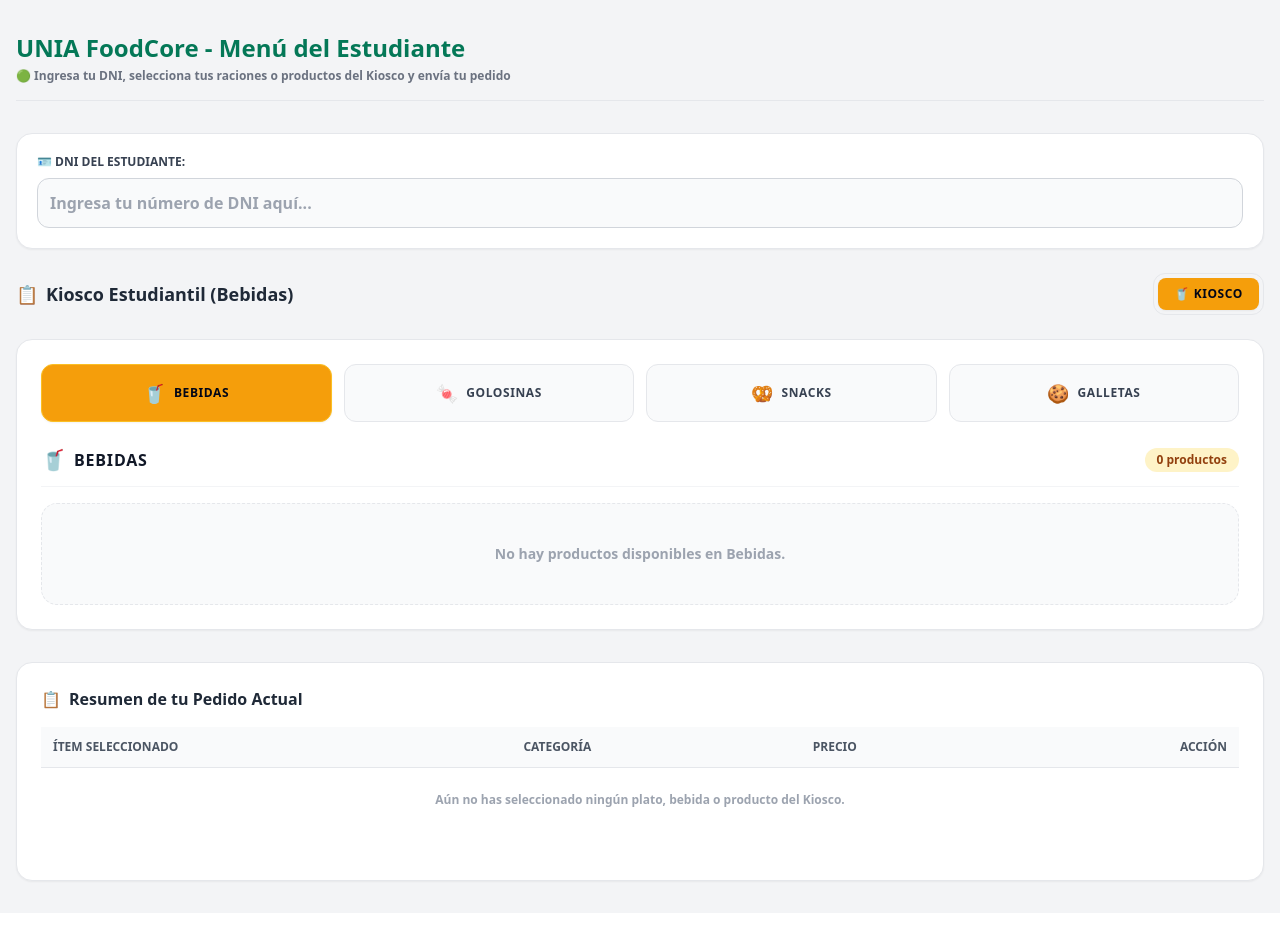
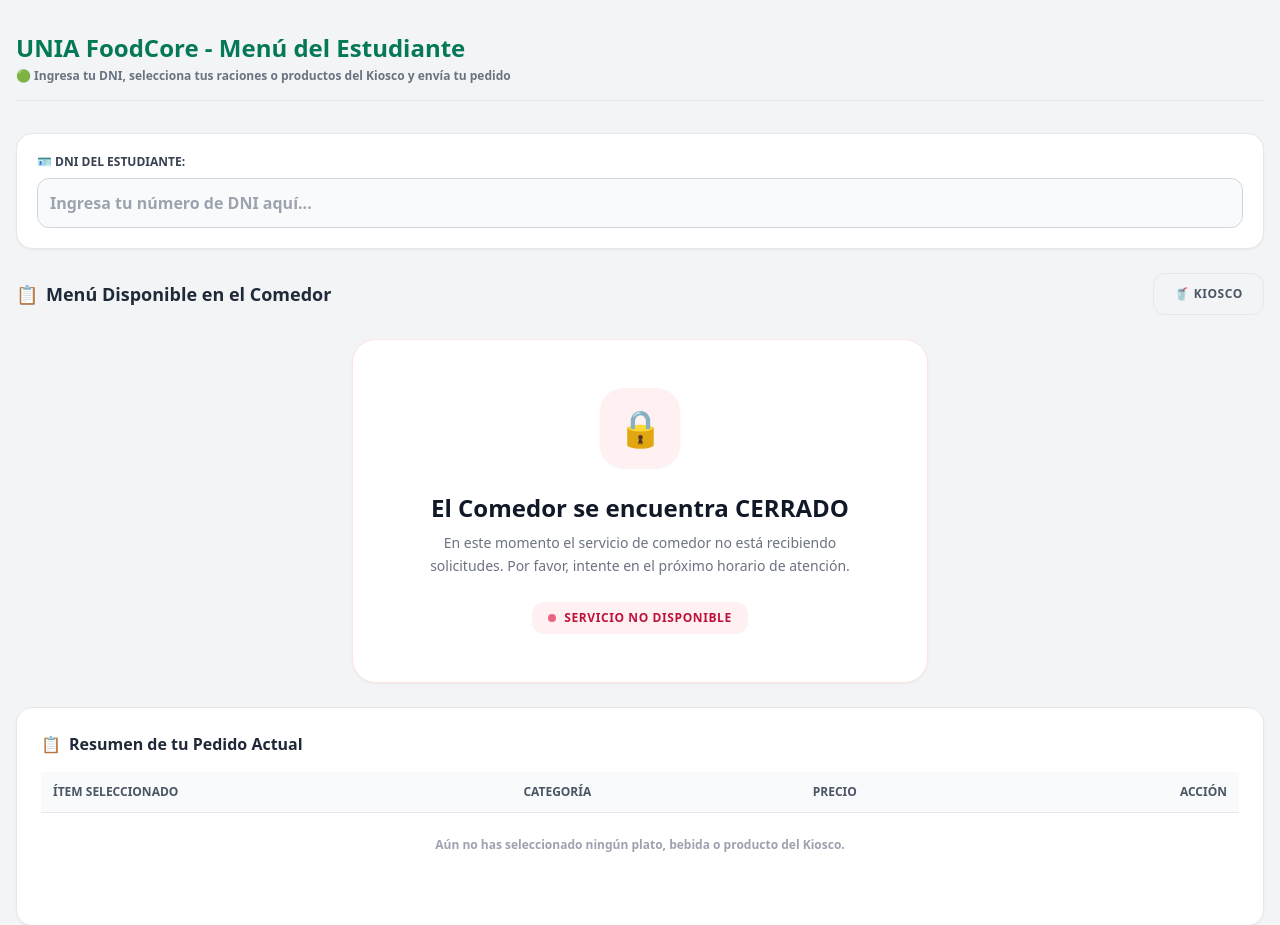
Before and after one commit to mozombiteluis13-boop/unia-foodcore, a Laravel app: page /estudiante/pedido in a window 1280 px wide. Shown: the top 925 px of the page. Before the commit the page ends 883 px from the top, so only its background shows below. Run offline with Laravel 12, Linux system fonts and the light colour scheme; data that the repository does not hold is empty; some libraries are stand-ins or nearby versions.

Commit message:
Mostrar Kiosco solo al presionar el boton por categoria

```diff
--- a/app/Livewire/PedidoEstudiante.php
+++ b/app/Livewire/PedidoEstudiante.php
@@ -392,20 +392,20 @@ class PedidoEstudiante extends Component
             }
 
             $insumos = $query->get();
-        } elseif ($this->seccionVista !== 'kiosco') {
-            $this->seccionVista = 'kiosco';
         }
 
-        $productosKiosco = ProductoKiosco::where('activo', true)
-            ->where('categoria', $this->categoriaKioscoActiva)
-            ->orderBy('nombre')
-            ->get();
+        $productosKiosco = $this->seccionVista === 'kiosco'
+            ? ProductoKiosco::where('activo', true)
+                ->where('categoria', $this->categoriaKioscoActiva)
+                ->orderBy('nombre')
+                ->get()
+            : collect();
 
         return view('livewire.pedido-estudiante', [
-            'insumos'          => $insumos,
-            'productosKiosco'  => $productosKiosco,
-            'turnoVisible'     => $turnoVisible,
-            'puedePedir'       => $puedePedir,
+            'insumos'         => $insumos,
+            'productosKiosco' => $productosKiosco,
+            'turnoVisible'    => $turnoVisible,
+            'puedePedir'      => $puedePedir,
         ]);
     }
 }
--- a/resources/views/livewire/pedido-estudiante.blade.php
+++ b/resources/views/livewire/pedido-estudiante.blade.php
@@ -107,7 +107,7 @@
     </div>
 
     @if($seccionVista === 'kiosco')
-        <!-- VISTA DEDICADA DE KIOSCO (4 BOTONES POR CATEGORÍA) -->
+        <!-- AL PRESIONAR KIOSCO: 4 BOTONES Y SOLO LO DE LA CATEGORÍA ELEGIDA -->
         @php
             $iconosKiosco = [
                 'Bebidas'   => '🥤',
@@ -306,17 +306,17 @@
             </div>
         </div>
     @else
-        <div class="bg-white border border-rose-100 rounded-3xl p-10 text-center shadow-sm max-w-xl mx-auto my-6">
-            <div class="w-16 h-16 bg-rose-50 text-rose-600 rounded-2xl flex items-center justify-center text-3xl mx-auto mb-4 shadow-sm">
+        <div class="bg-white border border-rose-100 rounded-3xl p-12 text-center shadow-sm max-w-xl mx-auto my-6">
+            <div class="w-20 h-20 bg-rose-50 text-rose-600 rounded-3xl flex items-center justify-center text-4xl mx-auto mb-6 shadow-sm">
                 🔒
             </div>
-            <h2 class="text-xl font-black text-gray-900 mb-2">El Comedor se encuentra CERRADO</h2>
-            <p class="text-sm text-gray-500 font-medium leading-relaxed max-w-md mx-auto mb-5">
-                En este momento el comedor no está atendiendo, pero puedes seguir usando la pestaña <span class="font-bold text-amber-700">Kiosco</span> arriba para comprar con tu saldo.
+            <h2 class="text-2xl font-black text-gray-900 mb-2">El Comedor se encuentra CERRADO</h2>
+            <p class="text-sm text-gray-500 font-medium leading-relaxed max-w-md mx-auto mb-6">
+                En este momento el servicio de comedor no está recibiendo solicitudes. Por favor, intente en el próximo horario de atención.
             </p>
             <div class="inline-flex items-center gap-2 bg-rose-50 text-rose-700 px-4 py-2 rounded-xl text-xs font-bold uppercase tracking-wider">
                 <span class="w-2 h-2 rounded-full bg-rose-600 animate-pulse"></span>
-                Comedor no disponible
+                Servicio no disponible
             </div>
         </div>
     @endif
```
